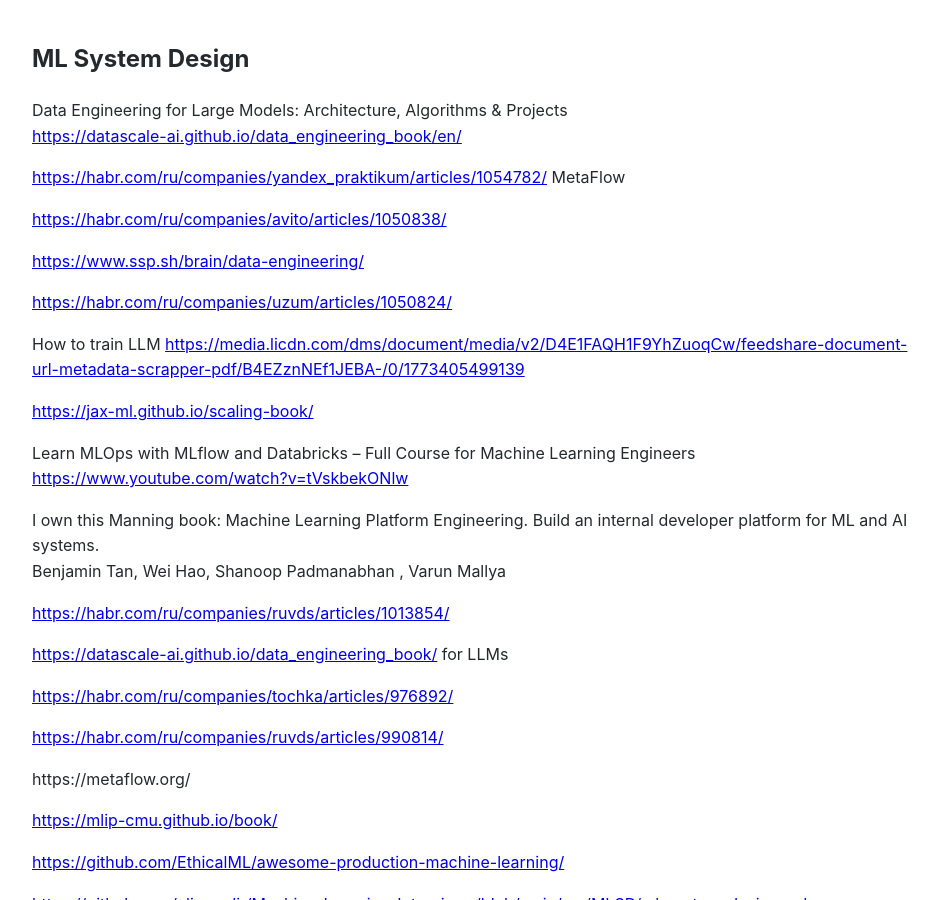
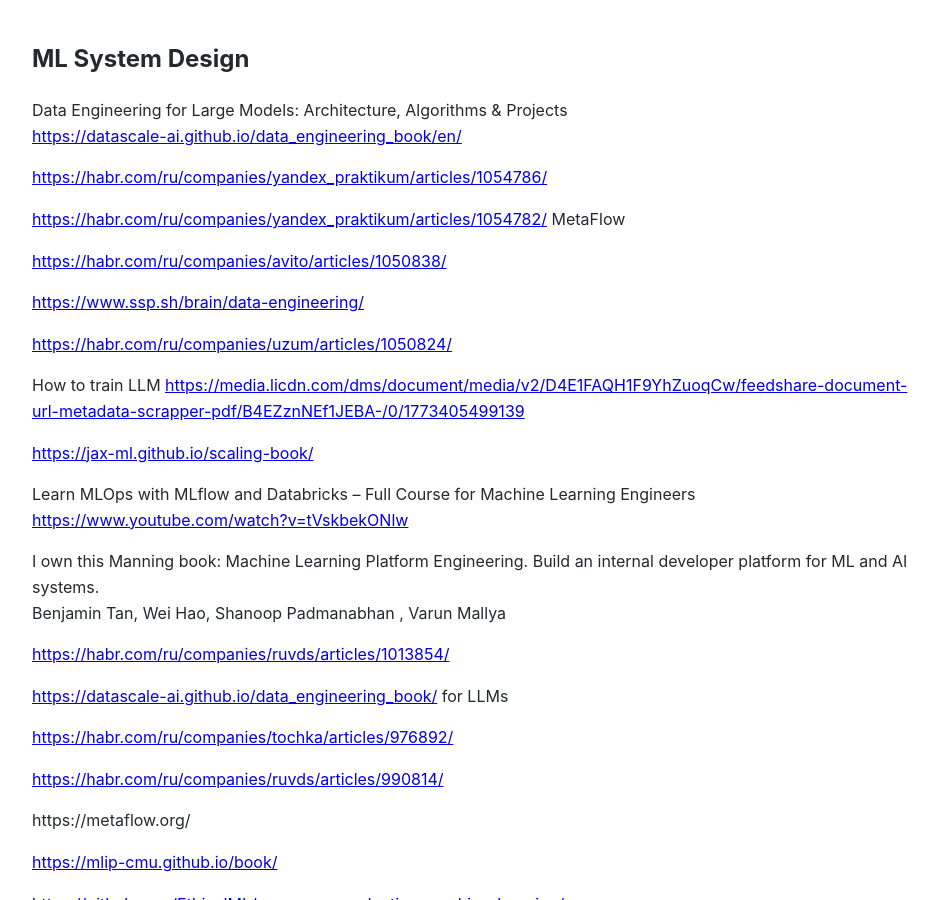
Before and after one commit to Michael-Lubinsky/michael-lubinsky.github.com, a Jekyll site: the page built from ml/ml_system_design.md, in a window 1280 px wide and 900 px high. Shown: the whole window, without its empty margins (158-1097 px from the left). Built offline with Jekyll 4.4.1, drawn with Linux system fonts in a browser that asks for light colours; our own code applies the rules of GitHub Pages for plain Markdown files.

Commit message:
Update ml_system_design.md

```diff
--- a/ml/ml_system_design.md
+++ b/ml/ml_system_design.md
@@ -2,6 +2,8 @@
 
 Data Engineering for Large Models: Architecture, Algorithms & Projects
 <https://datascale-ai.github.io/data_engineering_book/en/>
+
+<https://habr.com/ru/companies/yandex_praktikum/articles/1054786/>
 
 <https://habr.com/ru/companies/yandex_praktikum/articles/1054782/> MetaFlow
 
```
